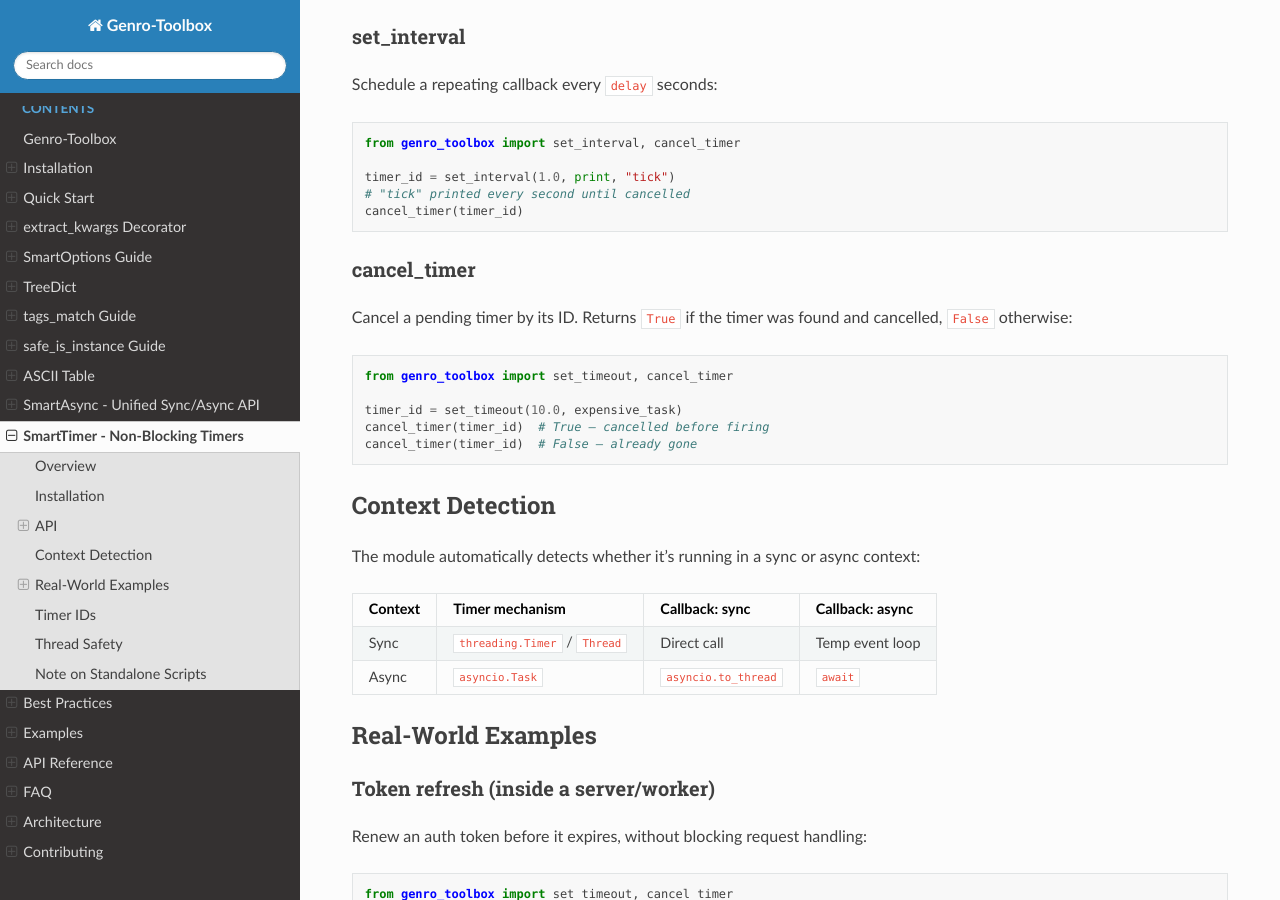
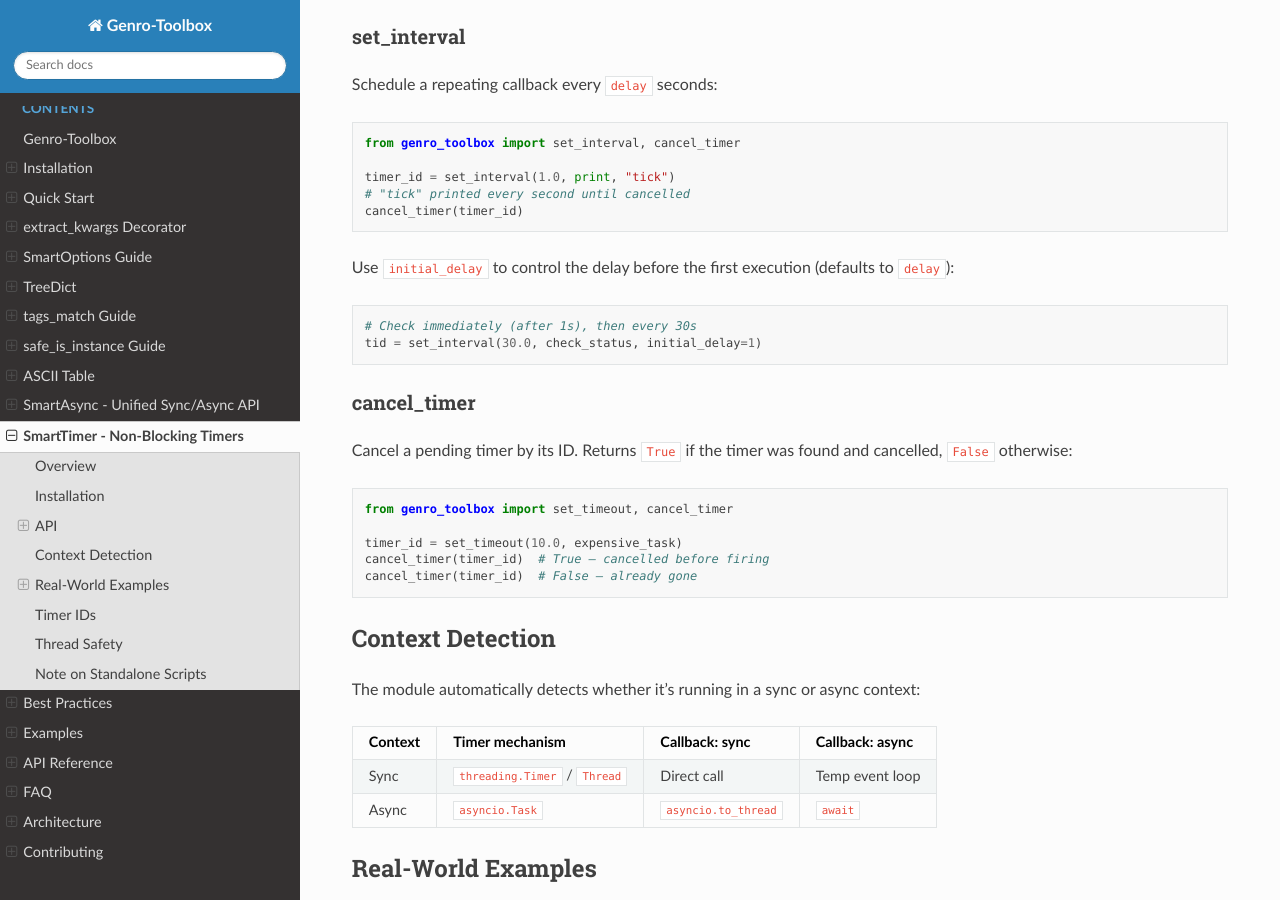
Before and after one commit to genropy/genro-toolbox, a Sphinx documentation site: the page built from docs/user-guide/smarttimer.md, in a window 1280 px wide and 900 px high, scrolled down 1325 px. Built offline with Sphinx 7.4.7 and the Read the Docs theme 3.1.0, drawn with Linux system fonts in a browser that asks for light colours.

Commit message:
feat: add initial_delay parameter to set_interval
Allows controlling the delay before the first execution.
Bump version to 0.8.1.

````diff
--- a/docs/user-guide/smarttimer.md
+++ b/docs/user-guide/smarttimer.md
@@ -55,6 +55,13 @@ from genro_toolbox import set_interval, cancel_timer
 timer_id = set_interval(1.0, print, "tick")
 # "tick" printed every second until cancelled
 cancel_timer(timer_id)
+```
+
+Use `initial_delay` to control the delay before the first execution (defaults to `delay`):
+
+```python
+# Check immediately (after 1s), then every 30s
+tid = set_interval(30.0, check_status, initial_delay=1)
 ```
 
 ### cancel_timer
--- a/pyproject.toml
+++ b/pyproject.toml
@@ -4,7 +4,7 @@ build-backend = "hatchling.build"
 
 [project]
 name = "genro-toolbox"
-version = "0.8.0"
+version = "0.8.1"
 description = "Essential utilities for Genro Kyō"
 readme = "README.md"
 license = "Apache-2.0"
--- a/src/genro_toolbox/__init__.py
+++ b/src/genro_toolbox/__init__.py
@@ -4,7 +4,7 @@ Genro-Toolbox - Essential utilities for the Genro ecosystem (Genro Kyō).
 A lightweight, zero-dependency library providing core utilities.
 """
 
-__version__ = "0.8.0"
+__version__ = "0.8.1"
 
 from .ascii_table import render_ascii_table, render_markdown_table
 from .decorators import extract_kwargs
````
Also changed, not shown: README.md (+2 -2 lines), docs/api/reference.md (+3 -1 lines), 1 other file.
